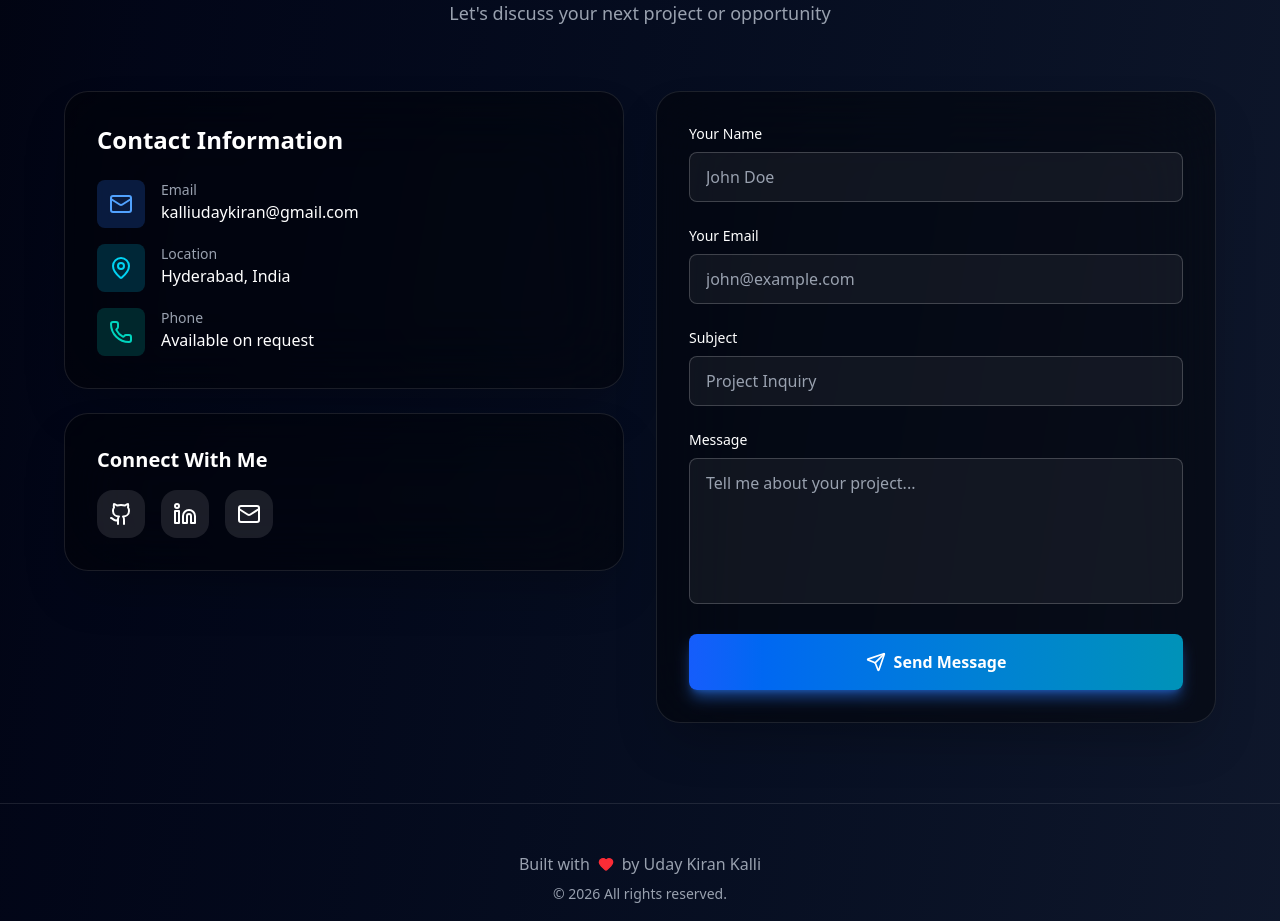
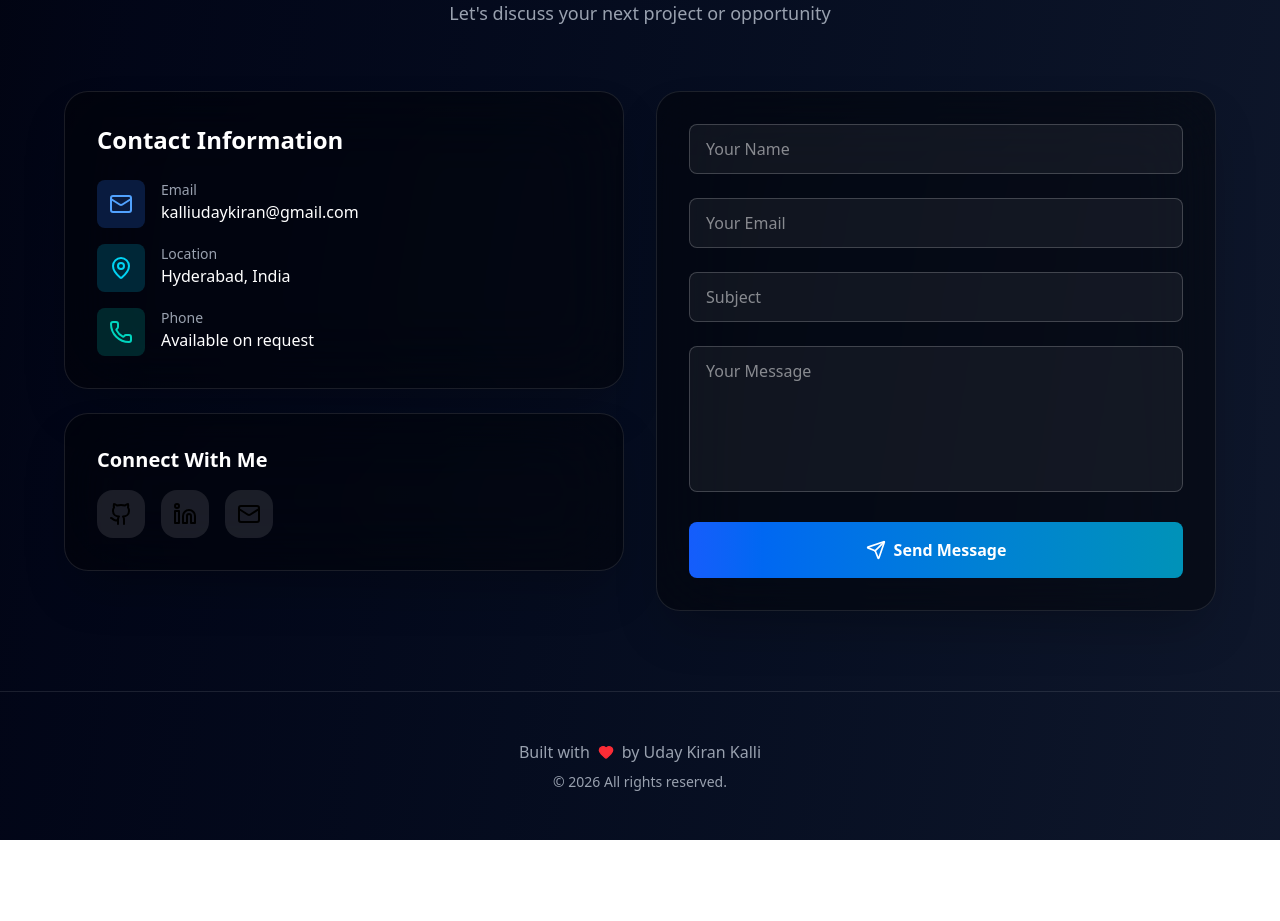
Before and after one commit to udaykirankalli/portfolio, a Next.js app: page / in a window 1280 px wide. Shown: the part 7240-8161 px from the top of the page. After the commit the page ends 8080 px from the top, so only its background shows below. Built offline with nearby package versions, Linux system fonts and the light colour scheme.

Commit message:
Improved contact section

```diff
--- a/package.json
+++ b/package.json
@@ -9,6 +9,7 @@
     "lint": "eslint"
   },
   "dependencies": {
+    "@emailjs/browser": "^4.4.1",
     "framer-motion": "^12.24.0",
     "lucide-react": "^0.562.0",
     "next": "16.1.1",
--- a/src/components/sections/Contact.tsx
+++ b/src/components/sections/Contact.tsx
@@ -1,25 +1,50 @@
 "use client";
 
-import { useState } from 'react';
-import { Mail, MapPin, Phone, Send, Github, Linkedin } from 'lucide-react';
+import { useState } from "react";
+import emailjs from "@emailjs/browser";
+import { Mail, MapPin, Phone, Send, Github, Linkedin } from "lucide-react";
 
 export default function Contact() {
   const [formData, setFormData] = useState({
-    name: '',
-    email: '',
-    subject: '',
-    message: '',
+    name: "",
+    email: "",
+    subject: "",
+    message: "",
   });
 
-  const handleSubmit = (e: React.FormEvent) => {
+  const [loading, setLoading] = useState(false);
+
+  const handleSubmit = async (e: React.FormEvent) => {
     e.preventDefault();
-    // Handle form submission
-    console.log('Form submitted:', formData);
-    alert('Thank you for your message! I will get back to you soon.');
-    setFormData({ name: '', email: '', subject: '', message: '' });
+    setLoading(true);
+
+    try {
+      await emailjs.send(
+  process.env.NEXT_PUBLIC_EMAILJS_SERVICE_ID!,
+  process.env.NEXT_PUBLIC_EMAILJS_TEMPLATE_ID!,
+  {
+    from_name: formData.name,
+    from_email: formData.email,
+    subject: formData.subject,
+    message: formData.message,
+  },
+  process.env.NEXT_PUBLIC_EMAILJS_PUBLIC_KEY!
+);
+
+
+      alert("Message sent successfully! I will get back to you soon.");
+      setFormData({ name: "", email: "", subject: "", message: "" });
+    } catch (error) {
+      console.error(error);
+      alert("Failed to send message. Please try again later.");
+    } finally {
+      setLoading(false);
+    }
   };
 
-  const handleChange = (e: React.ChangeEvent<HTMLInputElement | HTMLTextAreaElement>) => {
+  const handleChange = (
+    e: React.ChangeEvent<HTMLInputElement | HTMLTextAreaElement>
+  ) => {
     setFormData({
       ...formData,
       [e.target.name]: e.target.value,
@@ -53,7 +78,10 @@ export default function Contact() {
                   </div>
                   <div>
                     <p className="text-gray-400 text-sm">Email</p>
-                    <a href="mailto:kalliudaykiran@gmail.com" className="text-white hover:text-blue-400 transition-colors">
+                    <a
+                      href="mailto:kalliudaykiran@gmail.com"
+                      className="text-white hover:text-blue-400 transition-colors"
+                    >
                       kalliudaykiran@gmail.com
                     </a>
                   </div>
@@ -90,24 +118,22 @@ export default function Contact() {
                 <a
                   href="https://github.com/udaykirankalli"
                   target="_blank"
-                  rel="noopener noreferrer"
                   className="p-3 bg-white/10 rounded-2xl hover:bg-white/20 hover:scale-110 transition-all"
                 >
-                  <Github size={24} className="text-white" />
+                  <Github size={24} />
                 </a>
                 <a
                   href="https://linkedin.com/in/udaykirankalli"
                   target="_blank"
-                  rel="noopener noreferrer"
                   className="p-3 bg-white/10 rounded-2xl hover:bg-white/20 hover:scale-110 transition-all"
                 >
-                  <Linkedin size={24} className="text-white" />
+                  <Linkedin size={24} />
                 </a>
                 <a
                   href="mailto:kalliudaykiran@gmail.com"
                   className="p-3 bg-white/10 rounded-2xl hover:bg-white/20 hover:scale-110 transition-all"
                 >
-                  <Mail size={24} className="text-white" />
+                  <Mail size={24} />
                 </a>
               </div>
             </div>
@@ -116,76 +142,53 @@ export default function Contact() {
           {/* Contact Form */}
           <div className="p-8 bg-black/40 backdrop-blur-2xl border border-white/10 rounded-3xl shadow-2xl">
             <form onSubmit={handleSubmit} className="space-y-6">
-              <div>
-                <label htmlFor="name" className="block text-white text-sm font-medium mb-2">
-                  Your Name
-                </label>
               <input
                 type="text"
-                  id="name"
                 name="name"
                 value={formData.name}
                 onChange={handleChange}
                 required
-                  className="w-full px-4 py-3 bg-white/5 border border-white/20 rounded-lg text-white placeholder-gray-400 focus:outline-none focus:border-blue-500 transition-all"
-                  placeholder="John Doe"
+                placeholder="Your Name"
+                className="w-full px-4 py-3 bg-white/5 border border-white/20 rounded-lg text-white"
               />
-              </div>
 
-              <div>
-                <label htmlFor="email" className="block text-white text-sm font-medium mb-2">
-                  Your Email
-                </label>
               <input
                 type="email"
-                  id="email"
                 name="email"
                 value={formData.email}
                 onChange={handleChange}
                 required
-                  className="w-full px-4 py-3 bg-white/5 border border-white/20 rounded-lg text-white placeholder-gray-400 focus:outline-none focus:border-blue-500 transition-all"
-                  placeholder="john@example.com"
+                placeholder="Your Email"
+                className="w-full px-4 py-3 bg-white/5 border border-white/20 rounded-lg text-white"
               />
-              </div>
 
-              <div>
-                <label htmlFor="subject" className="block text-white text-sm font-medium mb-2">
-                  Subject
-                </label>
               <input
                 type="text"
-                  id="subject"
                 name="subject"
                 value={formData.subject}
                 onChange={handleChange}
                 required
-                  className="w-full px-4 py-3 bg-white/5 border border-white/20 rounded-lg text-white placeholder-gray-400 focus:outline-none focus:border-blue-500 transition-all"
-                  placeholder="Project Inquiry"
+                placeholder="Subject"
+                className="w-full px-4 py-3 bg-white/5 border border-white/20 rounded-lg text-white"
               />
-              </div>
 
-              <div>
-                <label htmlFor="message" className="block text-white text-sm font-medium mb-2">
-                  Message
-                </label>
               <textarea
-                  id="message"
                 name="message"
                 value={formData.message}
                 onChange={handleChange}
                 required
                 rows={5}
-                  className="w-full px-4 py-3 bg-white/5 border border-white/20 rounded-lg text-white placeholder-gray-400 focus:outline-none focus:border-blue-500 transition-all resize-none"
-                  placeholder="Tell me about your project..."
+                placeholder="Your Message"
+                className="w-full px-4 py-3 bg-white/5 border border-white/20 rounded-lg text-white resize-none"
               />
-              </div>
 
               <button
                 type="submit"
-                className="w-full flex items-center justify-center gap-2 px-8 py-4 bg-gradient-to-r from-blue-600 to-cyan-600 text-white rounded-lg font-semibold hover:from-blue-700 hover:to-cyan-700 transition-all shadow-lg shadow-blue-500/50"
+                disabled={loading}
+                className="w-full flex items-center justify-center gap-2 px-8 py-4 bg-gradient-to-r from-blue-600 to-cyan-600 text-white rounded-lg font-semibold hover:from-blue-700 hover:to-cyan-700 transition-all disabled:opacity-50"
               >
                 <Send size={20} />
-                Send Message
+                {loading ? "Sending..." : "Send Message"}
               </button>
             </form>
           </div>
--- a/src/components/sections/Hero.tsx
+++ b/src/components/sections/Hero.tsx
@@ -183,7 +183,7 @@ export default function Hero() {
                 </a>
 
                 <a
-                  href="https://drive.google.com/file/d/1FHUHBNo_temHAHZmefUqkt6k7TgW2fK6/view?usp=sharing"
+                  href="https://drive.google.com/uc?export=download&id=1FHUHBNo_temHAHZmefUqkt6k7TgW2fK6"
                   download
                   className="flex items-center gap-2 px-4 py-2 text-sm bg-white text-black rounded-xl hover:bg-gray-200"
                 >
@@ -202,7 +202,7 @@ export default function Hero() {
 
             {/* PDF Preview */}
             <iframe
-              src="https://drive.google.com/file/d/1FHUHBNo_temHAHZmefUqkt6k7TgW2fK6/view?usp=sharing"
+              src="https://drive.google.com/file/d/1FHUHBNo_temHAHZmefUqkt6k7TgW2fK6/preview"
               className="w-full h-full bg-black"
               title="Resume Preview"
             />
```
Also changed, not shown: 2 other files (tests, documents, lock files or other folders). Lines whose indentation alone changed are shown as unchanged.
